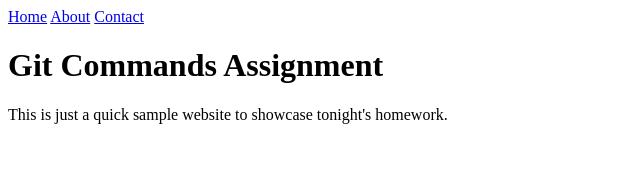
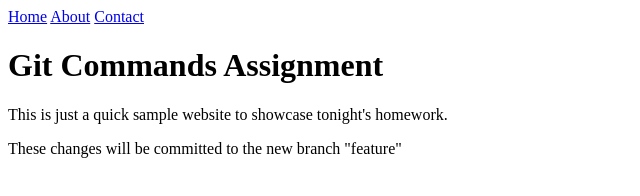
Before and after one commit to JakeM808/Day1, a plain HTML site: page index.html in a window 1280 px wide. Shown: the whole page, without its empty margins (0-640 px from the left). Drawn offline with Linux system fonts and the light colour scheme.

Commit message:
test_feature

```diff
--- a/index.html
+++ b/index.html
@@ -15,5 +15,6 @@
 <body>
     <h1>Git Commands Assignment</h1>
     <p>This is just a quick sample website to showcase tonight's homework. </p>
+    <p>These changes will be committed to the new branch "feature"</p>
 </body>
 </html>
```
